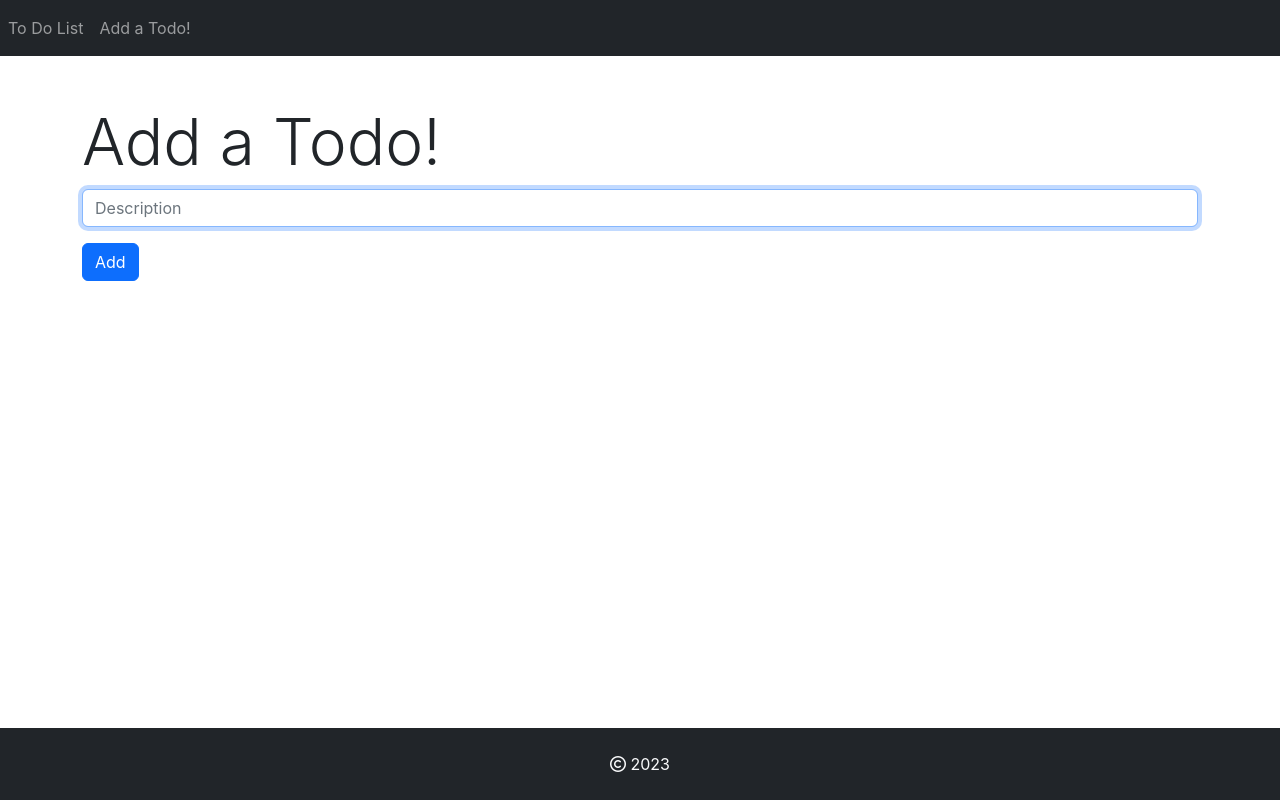
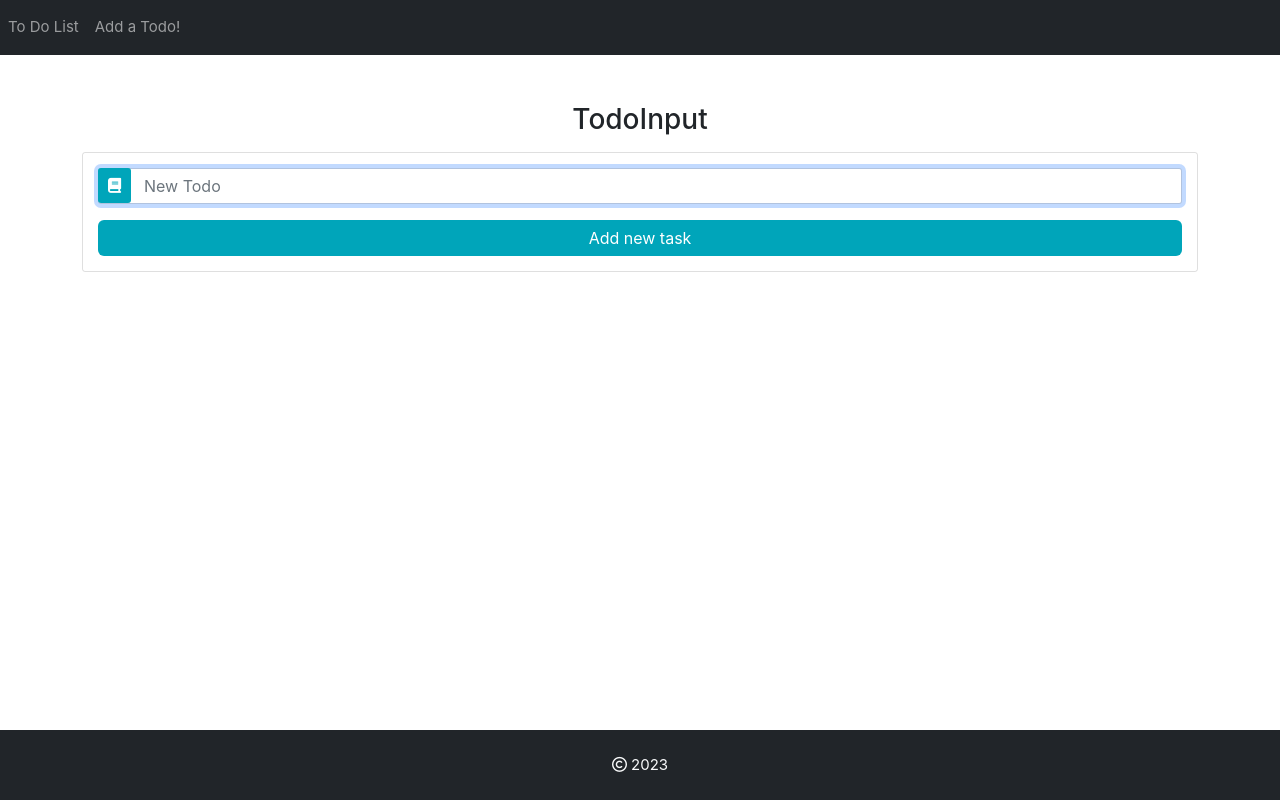
Before and after one commit to ersin-kaya/spring-boot-todo-application, a React (Create React App) app in the folder frontend/: page /todoItem/create in a window 1280 px wide. Built offline with nearby package versions, Linux system fonts and the light colour scheme.

Commit message:
TodoItemCreate component's last view

```diff
--- a/frontend/src/components/todo_item/TodoItemCreate.jsx
+++ b/frontend/src/components/todo_item/TodoItemCreate.jsx
@@ -37,8 +37,33 @@ function TodoItemCreate({ t }) {
 
   return (
     <div>
-      <form>
-        <h2 className="display-3 mt-4">{t("Add a Todo!")}</h2>
+      <h3 className="create-title">TodoInput</h3>
+      <div className="create-body">
+        <form>
+          <div className="input-block">
+            <i class="new-todo-icon fa-solid fa-book"></i>
+            <input
+              type="text"
+              className="new-todo-input form-control"
+              placeholder={t("New Todo")}
+              required={true}
+              autoFocus={true}
+              id="todo_description"
+              name="todo_description"
+              onChange={todoItemOnChange}
+            />
+          </div>
+          <button
+            type="submit"
+            className="new-todo-button btn btn-primary mt-3"
+            disabled={!true}
+            onClick={todoItemCreate}
+          >
+            {t("Add new task")}
+          </button>
+
+          {/* Old Design */}
+          {/* <h2 className="display-3 mt-4">{t("Add a Todo!")}</h2>
         <div className="form-group">
           <input
             type="text"
@@ -65,8 +90,9 @@ function TodoItemCreate({ t }) {
           onClick={todoItemCreate}
         >
           {t("Add")}
-        </button>
-      </form>
+        </button> */}
+        </form>
+      </div>
     </div>
   );
 }
--- a/frontend/src/index.css
+++ b/frontend/src/index.css
@@ -1,10 +1,13 @@
 body {
   margin: 0;
+  padding: 0;
+  box-sizing: border-box;
   font-family: -apple-system, BlinkMacSystemFont, "Segoe UI", "Roboto", "Oxygen",
     "Ubuntu", "Cantarell", "Fira Sans", "Droid Sans", "Helvetica Neue",
     sans-serif;
   -webkit-font-smoothing: antialiased;
   -moz-osx-font-smoothing: grayscale;
+  font-size: 15px;
 }
 
 code {
@@ -16,6 +19,50 @@ nav {
   margin-bottom: 3rem;
 }
 
+.create-title {
+  text-align: center;
+  margin-bottom: 1rem;
+}
+
+.create-body {
+  padding: 15px;
+  border: 1px solid rgba(128, 128, 128, 0.25);
+  border-radius: 3px;
+}
+
+.create-body .input-block {
+  position: relative;
+}
+
+.create-body .input-block .new-todo-icon {
+  color: white;
+  background-color: #00a5ba;
+  padding: 10px;
+  position: absolute;
+  border-radius: 3px;
+}
+
+.create-body .input-block .new-todo-input {
+  width: 100%;
+  outline: none;
+  padding: 5px;
+  padding-left: 45px;
+  border-color: rgba(128, 128, 128, 0.25);
+  border-style: solid;
+  border-width: 1px;
+  border-radius: 3px;
+}
+
+.create-body .new-todo-button {
+  background-color: #00a5ba;
+  border: none;
+  width: 100%;
+}
+
+.create-body .new-todo-button:hover {
+  background-color: #00a5ba;
+}
+
 .footer {
   position: absolute;
   right: 0;
```
